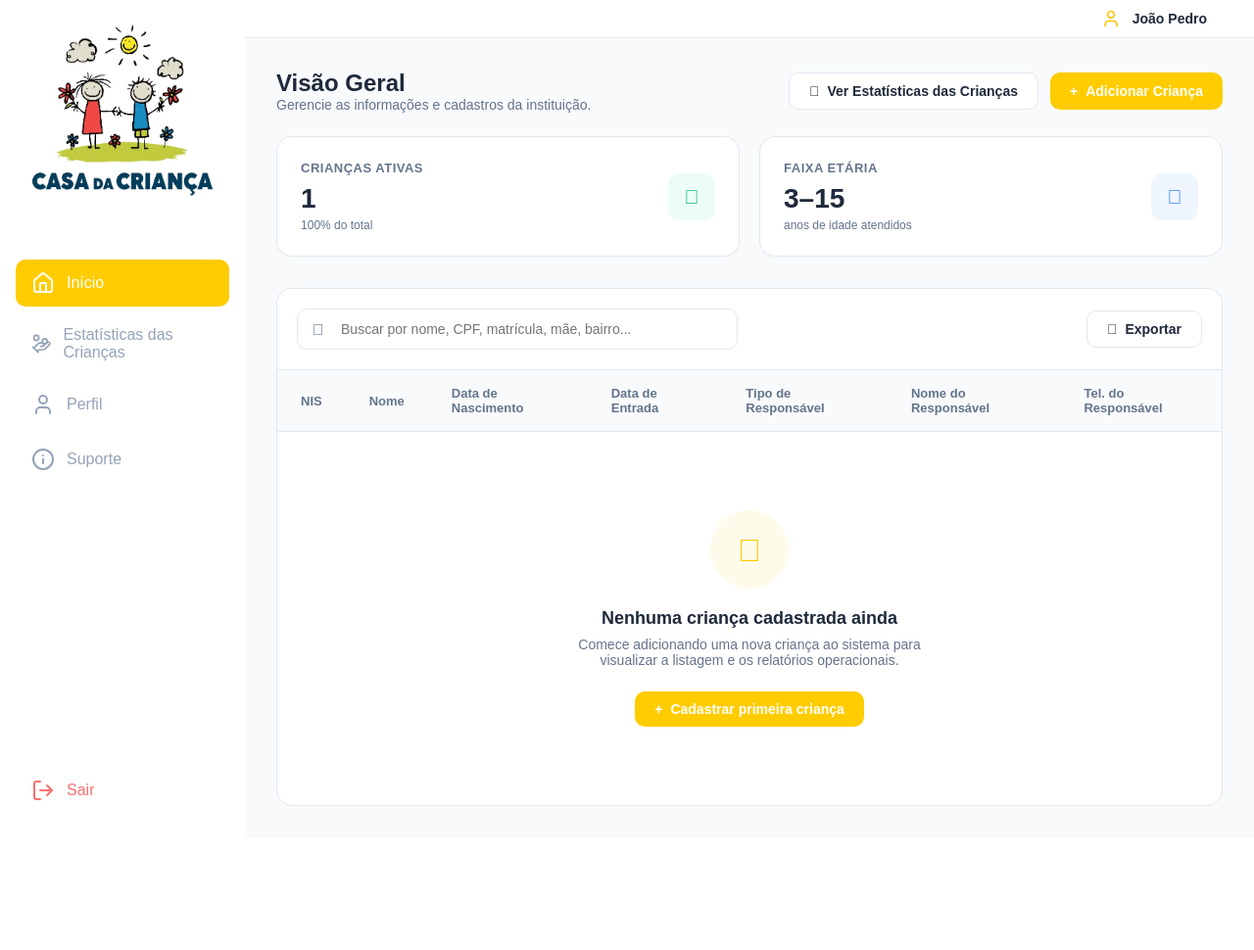
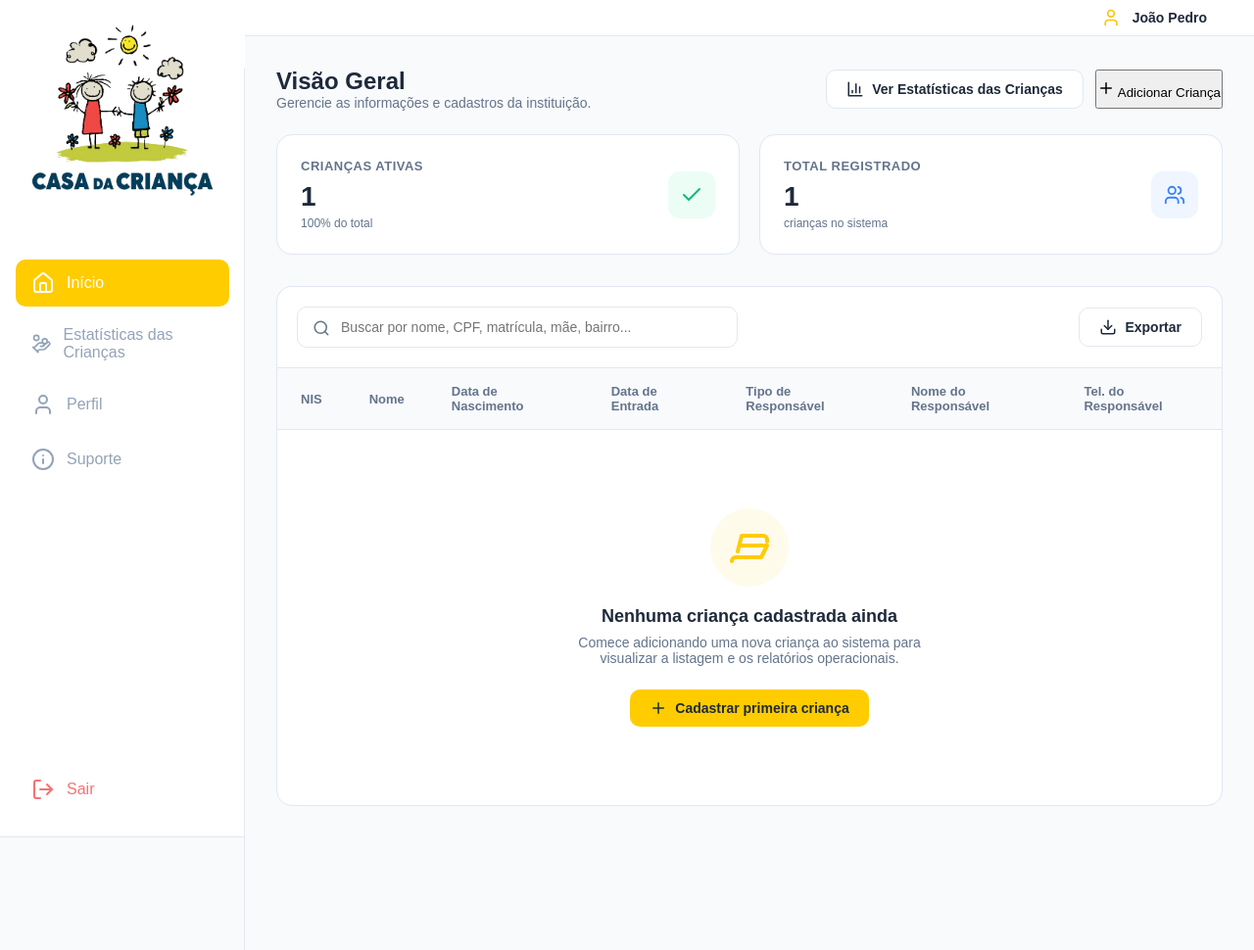
Before and after one commit to joaopedro-07/CasaDaCrianca, a PHP site: page /php/inicio.php in a window 1280 px wide. Shown: the whole page at 98% size. Before the commit the page ends 823 px from the top, so only its background shows below. Run offline with PHP 8.4, Linux system fonts and the light colour scheme; a user stored in the database is signed in; data comes from the database, SQL or seed files in the repository; tables that the repository leaves empty hold one stand-in row (values such as "Sample post"); data that the repository does not hold is empty.

Commit message:
alteracoes no inicio

```diff
--- a/conexao.php
+++ b/conexao.php
@@ -1,16 +1,16 @@
 <?php
 
-$host = 'mysql';
-$user = 'app';
-$pass = 'app123';
-$db   = 'casadacrianca';
-$port = 3306;
+// $host = 'mysql';
+// $user = 'app';
+// $pass = 'app123';
+// $db   = 'casadacrianca';
+// $port = 3306;
 
-// $host = $_ENV['DB_HOST'] ?? 'localhost';
-// $user = $_ENV['DB_USER'] ?? 'root';
-// $pass = $_ENV['DB_PASS'] ?? '';
-// $db   = $_ENV['DB_NAME'] ?? 'db_casadacrianca';
-// $port = $_ENV['DB_PORT'] ?? '3306';
+$host = $_ENV['DB_HOST'] ?? 'localhost';
+$user = $_ENV['DB_USER'] ?? 'root';
+$pass = $_ENV['DB_PASS'] ?? '';
+$db   = $_ENV['DB_NAME'] ?? 'db_casadacrianca';
+$port = $_ENV['DB_PORT'] ?? '3306';
 
 $conn = mysqli_connect($host, $user, $pass, $db, $port);
 
--- a/php/inicio.php
+++ b/php/inicio.php
@@ -28,7 +28,6 @@ $percentual = $totalRegistrado > 0
     <link rel="preconnect" href="https://fonts.googleapis.com">
     <link rel="preconnect" href="https://fonts.gstatic.com" crossorigin>
     <link href="https://fonts.googleapis.com/css2?family=Plus+Jakarta+Sans:wght@400;500;600;700&display=swap" rel="stylesheet">
-    <link rel="stylesheet" href="https://cdnjs.cloudflare.com/ajax/libs/font-awesome/6.4.0/css/all.min.css">
     <link rel="stylesheet" href="../styles/login.css">
 </head>
 
@@ -46,11 +45,24 @@ $percentual = $totalRegistrado > 0
                     <p style="color: var(--text-muted); font-size: 14px;">Gerencie as informações e cadastros da instituição.</p>
                 </div>
                 <div style="display: flex; gap: 12px;">
-                    <button class="btn btn-secondary">
-                        <i class="fa-solid fa-chart-simple"></i> Ver Estatísticas das Crianças
-                    </button>
-                    <button class="btn btn-primary">
-                        <i class="fa-solid fa-plus"></i> Adicionar Criança
+                    <a href="renda_beneficios.php">
+                        <button class="btn btn-secondary">
+                            <svg xmlns="http://www.w3.org/2000/svg" width="18" height="18" viewBox="0 0 24 24" fill="none" stroke="currentColor" stroke-width="2" stroke-linecap="round" stroke-linejoin="round" class="lucide lucide-chart-column">
+                                <path d="M3 3v18h18"/>
+                                <path d="M18 17V9"/>
+                                <path d="M13 17V5"/>
+                                <path d="M8 17v-3"/>
+                            </svg>
+                            Ver Estatísticas das Crianças
+                        </button>
+                    </a>
+
+                    <button class="btn-novo" onclick="document.getElementById('overlay').classList.add('open')">
+                        <svg xmlns="http://www.w3.org/2000/svg" width="18" height="18" viewBox="0 0 24 24" fill="none" stroke="currentColor" stroke-width="2" stroke-linecap="round" stroke-linejoin="round" class="lucide lucide-plus">
+                            <path d="M5 12h14"/>
+                            <path d="M12 5v14"/>
+                        </svg>
+                        Adicionar Criança
                     </button>
                 </div>
             </div>
@@ -63,29 +75,62 @@ $percentual = $totalRegistrado > 0
                         <span class="subtext"><?= $percentual ?>% do total</span>
                     </div>
                     <div class="stat-icon icon-green">
-                        <i class="fa-solid fa-children"></i>
+                        <svg xmlns="http://www.w3.org/2000/svg"
+                            width="24"
+                            height="24"
+                            viewBox="0 0 24 24"
+                            fill="none"
+                            stroke="currentColor"
+                            stroke-width="2"
+                            stroke-linecap="round"
+                            stroke-linejoin="round"
+                            class="lucide lucide-check">
+                            <path d="M20 6L9 17l-5-5"/>
+                        </svg>
                     </div>
                 </div>
 
                 <div class="stat-card">
-                    <div class="stat-details">
-                        <h3>Faixa Etária</h3>
-                        <div class="value">3–15</div>
-                        <span class="subtext">anos de idade atendidos</span>
+                <div class="stat-details">
+                        <h3>Total Registrado</h3>
+                        <div class="value"><span><?= $totalRegistrado ?></span></div>
+                        <span class="subtext">crianças no sistema</span>
                     </div>
-                    <div class="stat-icon icon-blue">
-                        <i class="fa-solid fa-cake-candles"></i>
-                    </div>
+                <div class="stat-icon icon-blue">
+                    <svg xmlns="http://www.w3.org/2000/svg"
+                        width="22"
+                        height="22"
+                        viewBox="0 0 24 24"
+                        fill="none"
+                        stroke="currentColor"
+                        stroke-width="2"
+                        stroke-linecap="round"
+                        stroke-linejoin="round"
+                        class="lucide lucide-users">
+                        <path d="M16 21v-2a4 4 0 0 0-4-4H6a4 4 0 0 0-4 4v2"/>
+                        <circle cx="9" cy="7" r="4"/>
+                        <path d="M22 21v-2a4 4 0 0 0-3-3.87"/>
+                        <path d="M16 3.13a4 4 0 0 1 0 7.75"/>
+                    </svg>
+                </div>
                 </div>
             </section>
 
             <div class="table-controls">
                 <div class="search-box">
-                    <i class="fa-solid fa-magnifying-glass"></i>
+                    <svg class='search-icon' xmlns="http://www.w3.org/2000/svg" width="18" height="18" viewBox="0 0 24 24" fill="none" stroke="currentColor" stroke-width="2" stroke-linecap="round" stroke-linejoin="round" class="lucide lucide-search">
+                        <circle class='search-icon' cx="11" cy="11" r="8"/>
+                        <path class='search-icon' d="m21 21-4.3-4.3"/>
+                    </svg>
                     <input type="text" placeholder="Buscar por nome, CPF, matrícula, mãe, bairro...">
                 </div>
                 <button class="btn btn-secondary">
-                    <i class="fa-solid fa-download"></i> Exportar
+                    <svg xmlns="http://www.w3.org/2000/svg" width="18" height="18" viewBox="0 0 24 24" fill="none" stroke="currentColor" stroke-width="2" stroke-linecap="round" stroke-linejoin="round" class="lucide lucide-download">
+                        <path d="M21 15v4a2 2 0 0 1-2 2H5a2 2 0 0 1-2-2v-4"/>
+                        <path d="M7 10l5 5 5-5"/>
+                        <path d="M12 15V3"/>
+                    </svg>
+                    Exportar
                 </button>
             </div>
 
@@ -106,12 +151,19 @@ $percentual = $totalRegistrado > 0
 
                 <div class="empty-state">
                     <div class="empty-state-icon">
-                        <i class="fa-solid fa-folder-open"></i>
+                        <svg xmlns="http://www.w3.org/2000/svg" width="48" height="48" viewBox="0 0 24 24" fill="none" stroke="currentColor" stroke-width="2" stroke-linecap="round" stroke-linejoin="round" class="lucide lucide-folder-open">
+                            <path d="m6 14 2-8h11a2 2 0 0 1 2 2v1"/>
+                            <path d="M3 19a2 2 0 0 1 2-2h13l3-6H8"/>
+                        </svg>
                     </div>
                     <h4>Nenhuma criança cadastrada ainda</h4>
                     <p>Comece adicionando uma nova criança ao sistema para visualizar a listagem e os relatórios operacionais.</p>
                     <button class="btn btn-primary">
-                        <i class="fa-solid fa-plus"></i> Cadastrar primeira criança
+                        <svg xmlns="http://www.w3.org/2000/svg" width="18" height="18" viewBox="0 0 24 24" fill="none" stroke="currentColor" stroke-width="2" stroke-linecap="round" stroke-linejoin="round" class="lucide lucide-plus">
+                            <path d="M5 12h14"/>
+                            <path d="M12 5v14"/>
+                        </svg>
+                        Cadastrar primeira criança
                     </button>
                 </div>
             </div>
--- a/php/sidebar.php
+++ b/php/sidebar.php
@@ -2,7 +2,6 @@
 $pagina_atual = basename($_SERVER['PHP_SELF']);
 ?>
 
-<link rel="stylesheet" href="../styles/login.css">
 <aside id="sidebar" class="sidebar">
     <div>
         <div class="brand">
@@ -24,7 +23,7 @@ $pagina_atual = basename($_SERVER['PHP_SELF']);
             </li>
 
             <li class="menu-item <?php echo htmlspecialchars(($pagina_atual == 'renda_beneficios.php') ? 'active' : ''); ?>">
-                <a href="renda_beneficios.php" class="menu-link">
+                <a href="estatisticas_criancas.php" class="menu-link">
                     <svg xmlns="http://www.w3.org/2000/svg" width="24" height="24" viewBox="0 0 24 24" fill="none" stroke="currentColor" stroke-width="2" stroke-linecap="round" stroke-linejoin="round" class="lucide lucide-hand-coins">
                         <path d="M11 15h2a2 2 0 1 0 0-4h-3c-.6 0-1.1.2-1.4.6L3 17"/>
                         <path d="m7 21 1.6-1.4c.3-.4.8-.6 1.4-.6h4c1.1 0 2.1-.4 2.8-1.2l4.6-4.4a2 2 0 0 0-2.75-2.91l-4.2 3.9"/>
--- a/styles/login.css
+++ b/styles/login.css
@@ -14,16 +14,13 @@
     --yellow-dark: #d4820a;
     --purple: #5b4fcf;
     --purple-hover: #4a3fbf;
-    --white: #ffffff;
     --text-dark: #3a3a3a;
-    --text-muted: #666666;
     --deco: rgba(200, 140, 20, 0.18);
     --deco-color: #d4a017;
     /* ------------------------------- */
     /* Cores Início */
     --primary: #FFCC00;
     --primary-hover: #E6B800;
-    --bg-sidebar: #fff;
     --bg-main: #F8FAFC;
     --text-main: #1E293B;
     --text-muted: #64748B;
@@ -206,13 +203,25 @@
 /* Estilização Sidebar */
 .sidebar {
     width: 260px;
-    background-color: var(--bg-sidebar);
+    background-color: var(--white);
+    position: relative;
     color: var(--white);
+    border-bottom: 1px solid var(--border-color);
     display: flex;
     flex-direction: column;
     justify-content: space-between;
+    z-index: 10;
     padding: 24px 16px;
-    z-index: 10;
+}
+
+.sidebar::after {
+    content: "";
+    position: absolute;
+    top: 70px;      /* distância do topo */
+    right: 0;
+    width: 1px;
+    height: 900px;  /* altura da "borda" */
+    background-color: var(--border-color);
 }
 
 .brand {
@@ -481,11 +489,10 @@
     max-width: 450px;
 }
 
-.search-box i {
+.search-icon  {
     position: absolute;
     left: 16px;
-    top: 50%;
-    transform: translateY(-50%);
+    top: 30%;
     color: var(--text-muted);
 }
 
```
Also changed, not shown: other parts of styles/login.css (+18 -19 lines), php/estatisticas_criancas.php (renamed from php/renda_beneficios.php).
